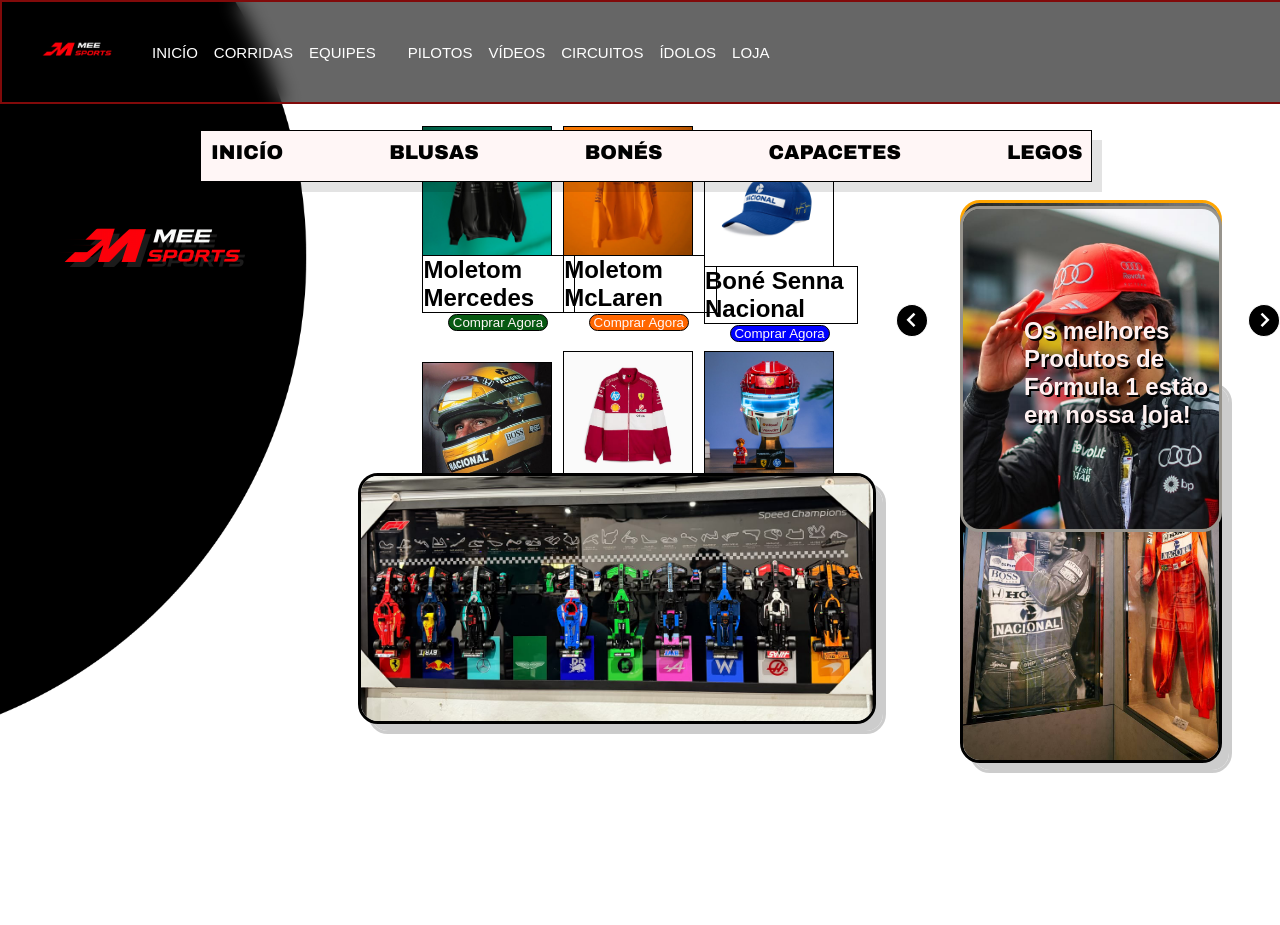
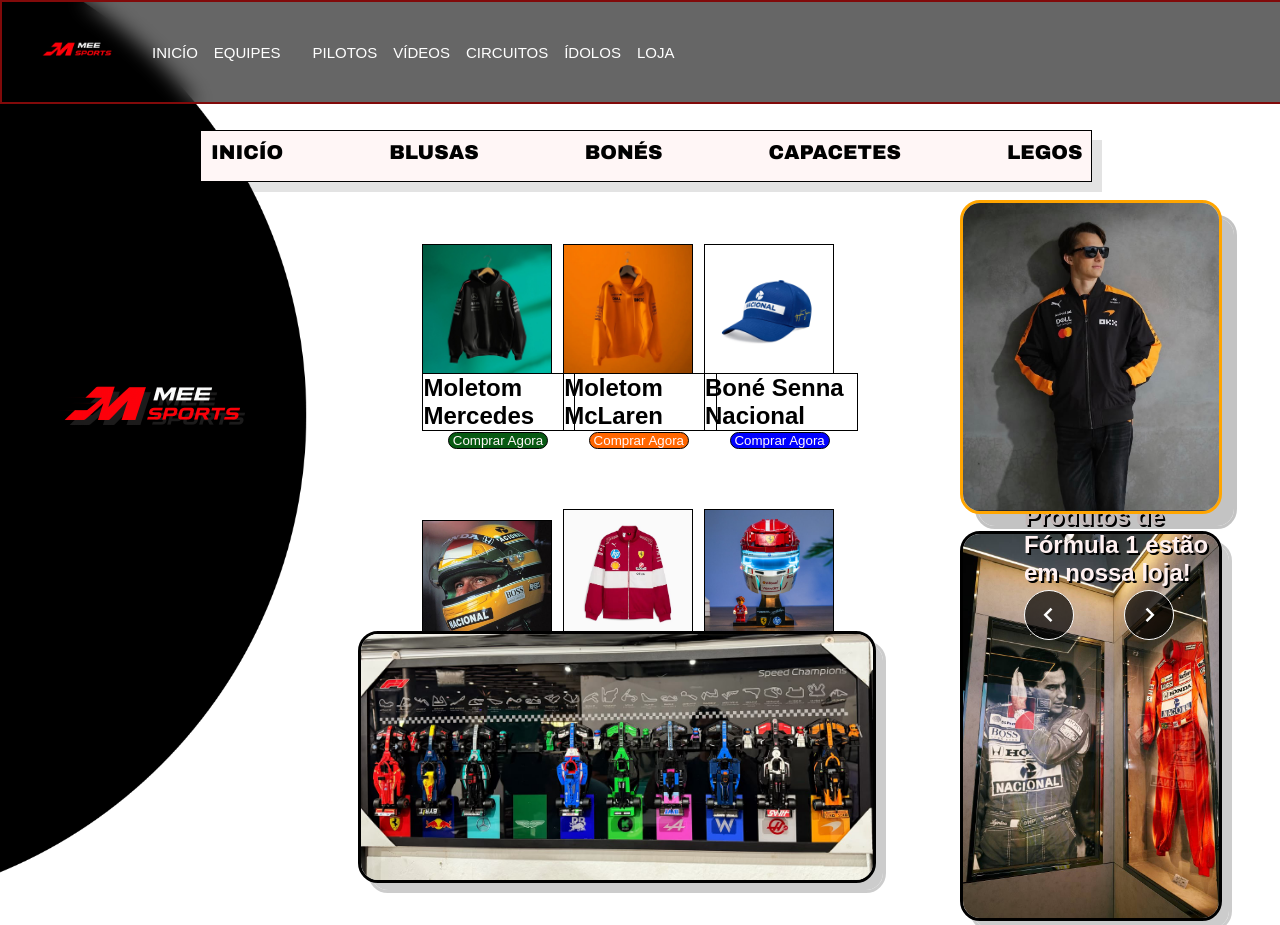
Before and after one commit to Brenosilvxz/mee-sports, a plain HTML site: page public/loja.html in a window 1280 px wide. Shown: the top 925 px of the page. Drawn offline with nearby package versions, Linux system fonts and the light colour scheme.

Commit message:
post: página login

```diff
--- /dev/null
+++ b/public/login.css
@@ -0,0 +1,64 @@
+* {
+    margin-top: 0 auto;
+    padding: auto;
+}
+body {
+    background: black;
+    color: #fff;
+}
+form {
+    display: flex;
+    flex-direction: column;
+    width: 13%;
+    text-align: center;
+    justify-content: center;
+    margin-left: 43%;
+    font-family: Arial, Helvetica, sans-serif;
+    background-color: rgb(0, 0, 0);
+    height: 350px;
+    border: 1px solid red;
+    border-radius: 20px;
+}
+input {
+    border-radius: 10px;
+    height: 40px;
+    margin-left: 10px;
+    margin-right: 10px;
+    margin-top: 10px;
+}
+button {
+    background-color: red;
+    width: 55%;
+    height: 10%;
+    border-radius: 10px;
+    margin-top: 20px;
+    color: #fff;
+    font-family: "Archivo Black", sans-serif;
+    border: none;
+    margin-left: 50px;
+    border: 1px solid white;
+}
+a {
+    text-decoration: none;
+    color: #fff;
+    list-style: none;
+}
+.logo {
+    width: 20%;
+    margin-left: 39%;
+}
+h2 {
+    font-size: 15px;
+    margin-top: 10px;
+    margin-left: -150px;
+    margin-bottom: -10px;
+}
+.circle {
+ width: 80%;
+ margin-top: -1100px;
+ margin-left: -40%;
+}
+form img {
+    width: 40%;
+    margin-left: 60px;
+}
--- a/public/loja.css
+++ b/public/loja.css
@@ -3,7 +3,7 @@
     font-family: Arial, Helvetica, sans-serif;
     max-height: 500px;
 }
-.img1 {
+/* .img1 {
     width: 20%;
     margin-top: 200px;
     border-radius: 20px;
@@ -26,13 +26,13 @@
     border: 3px solid rgb(51, 207, 255);
     margin-top: -390px;
     margin-bottom: 30px;
-    opacity: 0;
-}
+    opacity: 0; */
+/* } */
 .setas {
     margin-top: -250px;
     margin-left: 70%;
     display: flex;
-    justify-content: space-between;
+    justify-content: ;
 }
 .setas i {
     font-size: 30px;
@@ -103,17 +103,17 @@
 
 .produto3 {
     width: 10%;
-    margin-top: -200px;
+    margin-top: -600px;
     margin-left: 55%;
     border: 1px solid black;
-    margin-bottom: 100px;
+    margin-bottom: 280px;
 }
 .card3 h2 {
     color: black;
     margin-left: 55%;
     width: 152px;
     border: 1px solid black;
-    margin-top: -105px;
+    margin-top: -285px;
 }
 .card3 button {
     border-radius: 15px;
@@ -128,10 +128,11 @@
 
 .produto2 {
     width: 10%;
-    margin-top: -233px;
+    margin-top: -453px;
     margin-bottom: 100px;
     margin-left: 44%;
     border: 1px solid black;
+    margin-bottom: 280px;
 }
 
 .card2 h2 {
@@ -139,7 +140,7 @@
     margin-left: 44%;
     width: 152px;
     border: 1px solid black;
-    margin-top: -105px;
+    margin-top: -285px;
 }
 
 .card2 button {
@@ -155,8 +156,8 @@
 
 .produto1 {
     width: 10%;
-    margin-top: -234px;
-    margin-bottom: 100px;
+    margin-top: -734px;
+    margin-bottom: 280px;
     margin-left: 33%;
     border: 1px solid black;
 }
@@ -166,7 +167,7 @@
     margin-left: 33%;
     width: 151px;
     border: 1px solid black;
-    margin-top: -105px;
+    margin-top: -285px;
 }
 
 .card1 button {
@@ -181,7 +182,7 @@
 }
 .produto4 {
     width: 10%;
-    margin-top: 20px;
+    margin-top: -120px;
     margin-bottom: 100px;
     margin-left: 33%;
     border: 1px solid black;
@@ -345,3 +346,105 @@
 .list2 {
     display: flex;
 }
+ */
+
+
+
+ body {
+    max-width: 1513px;
+    font-family: Arial, Helvetica, sans-serif;
+    max-height: 500px;
+}
+
+.container-images {
+    position: relative;
+    width: 100%;
+    height: 500px;
+}
+
+.slider {
+    width: 20%;
+    border-radius: 20px;
+    margin-left: 75%;
+
+    position: absolute;
+    top: 200px;
+
+    opacity: 0;
+
+    transform: translateX(100px) scale(.9);
+
+    transition:
+    opacity .7s ease,
+    transform .7s ease;
+
+    filter: blur(4px);
+}
+
+/* efeito ativo */
+
+.slider.on {
+    opacity: 1;
+
+    transform: translateX(0) scale(1);
+
+    filter: blur(0);
+
+    z-index: 10;
+}
+
+/* bordas */
+
+.slider:nth-child(1) {
+    border: 3px solid orange;
+    filter: drop-shadow(15px 15px rgba(0, 0, 0, 0.234));
+}
+
+.slider:nth-child(2) {
+    border: 3px solid rgb(176, 51, 51);
+    filter: drop-shadow(15px 15px rgba(0, 0, 0, 0.234));
+}
+
+.slider:nth-child(3) {
+    border: 3px solid rgb(51, 207, 255);
+    filter: drop-shadow(15px 15px rgba(0, 0, 0, 0.234));
+}
+
+/* setas */
+
+.setas {
+    margin-top: 90px;
+    margin-left: 80%;
+
+    gap: 50px;
+
+    width: 320px;
+
+    position: relative;
+    z-index: 20;
+}
+
+.setas button {
+    width: 50px;
+    height: 50px;
+
+    border-radius: 100%;
+
+    background: rgba(0,0,0,.7);
+
+    border: 1px solid white;
+
+    cursor: pointer;
+
+    transition: .3s;
+}
+
+.setas button:hover {
+    background: red;
+    transform: scale(1.1);
+}
+
+.setas i {
+    color: white;
+    font-size: 30px;
+}
--- a/public/loja.html
+++ b/public/loja.html
@@ -2,7 +2,7 @@
 <html lang="pt-br">
 <head>
 
- <link rel="preconnect" href="https://fonts.googleapis.com">
+    <link rel="preconnect" href="https://fonts.googleapis.com">
     <link rel="preconnect" href="https://fonts.gstatic.com" crossorigin>
     <link href="https://fonts.googleapis.com/css2?family=Archivo+Black&display=swap" rel="stylesheet">
 
@@ -12,6 +12,8 @@
     <meta charset="UTF-8">
     <meta name="viewport" content="width=device-width, initial-scale=1.0">
     <title>Loja</title>
+
+    <link href='https://unpkg.com/boxicons@2.1.4/css/boxicons.min.css' rel='stylesheet'>
     <link rel="stylesheet" href="/public/styles.css">
     <link rel="stylesheet" href="/public/loja.css">
     <link href='https://unpkg.com/boxicons@2.1.4/css/boxicons.min.css' rel='stylesheet'>
@@ -24,13 +26,14 @@
                 <nav>
                   <ul>
                         <li><a href="/public/index.html">INICÍO</a></li>
-                        <li><a href="/public/">CORRIDAS</a></li>
                         <li><a href="/public/equipes.html">EQUIPES <a></li>
                         <li><a href="/public/pilotos.html">PILOTOS</a></li>
                         <li><a href="/public/videos.html">VÍDEOS</a></li>
                         <li><a href="/public/circuitos.html">CIRCUITOS</a></li>
                         <li><a href="/public/idolos.html">ÍDOLOS</a></li>
                         <li><a href="/public/loja.html">LOJA</a></li>
+                        <li><a href="login.html"><i class='bx bx-user-circle'></i></a></li>
+
 
                     </ul>
                 </nav>
@@ -39,7 +42,7 @@
     </main>
         <article class="subheader">
             <ul>
-                <li><a href="inicioLoja.html">Inicío</a></li>
+                <li><a href="Loja.html">Inicío</a></li>
                 <li><a href="moletom.html">Blusas</a></li>
                 <li><a href="bone.html">Bonés</a></li>
                 <li><a href="capacetes.html">Capacetes</a></li>
@@ -48,13 +51,13 @@
         </article>
 
     <section class="carrossel2">
-        <div class="list2">
-     <div class="container-images">
-            <img src="./img/loja9.jpg" class="img1" alt="">
-            <img src="./img/loja8.jpg" class="img2" alt="">
-            <img src="./img/loja10.jpg" class="img3" alt="">
+    <div class="list2">
+         <div class="container-images">
+    <img src="./img/loja9.jpg" class="slider on" alt="">
+    <img src="./img/loja8.jpg" class="slider" alt="">
+    <img src="./img/loja10.jpg" class="slider" alt="">
+         </div>
     </div>
-        </div>
     </section>
     <div class="setas">
             <button id="prev"><i class='bx bx-chevron-left'></i></button>
--- a/public/loja.js
+++ b/public/loja.js
@@ -1,33 +1,79 @@
+// const slider = document.querySelectorAll('.slider')
+// const btnPrev = document.getElementById('prev')
+// const btnNext = document.getElementById('next')
+
+// let currentSlide = 0;
+// function hideSlider() {
+//     slider.forEach(item => item.classList.remove('on') )
+// }
+
+// function showSlider() {
+//     slider[currentSlide].classList.add('on')
+// }
+// function nextSlider() {
+//     hideSlider
+//     if(currentSlide === slider.length -1) {
+//         currentSlide = 0
+//     } else {
+//         currentSlide++
+//     }
+//     showSlider()
+// }
+// function prevSlider() {
+//     hideSlider
+//     if(currentSlide === slider.length -1) {
+//         currentSlide = 0
+//     } else {
+//         currentSlide--
+//     }
+//     showSlider()
+// }
+
+// btnNext.addEventListener('click', () => nextSlider)
+// btnPrev.addEventListener('click', () => prevSlider)
+
+
 const slider = document.querySelectorAll('.slider')
 const btnPrev = document.getElementById('prev')
 const btnNext = document.getElementById('next')
 
-let currentSlide = 0;
+let currentSlide = 0
+
 function hideSlider() {
-    slider.forEach(item => item.classList.remove('on') )
+    slider.forEach(item => {
+        item.classList.remove('on')
+    })
 }
 
 function showSlider() {
     slider[currentSlide].classList.add('on')
 }
+
 function nextSlider() {
-    hideSlider
+
+    hideSlider()
+
     if(currentSlide === slider.length -1) {
         currentSlide = 0
     } else {
         currentSlide++
     }
+
     showSlider()
 }
+
 function prevSlider() {
-    hideSlider
-    if(currentSlide === slider.length -1) {
-        currentSlide = 0
+
+    hideSlider()
+
+    if(currentSlide === 0) {
+        currentSlide = slider.length -1
     } else {
         currentSlide--
     }
+
     showSlider()
 }
 
-btnNext.addEventListener('click', () => nextSlider)
-btnPrev.addEventListener('click', () => prevSlider)
+btnNext.addEventListener('click', nextSlider)
+btnPrev.addEventListener('click', prevSlider)
--- a/public/styles.css
+++ b/public/styles.css
@@ -657,3 +657,13 @@
 .backLoja {
     background: white;
 }
+
+li a i{
+ margin-left: 6000%;
+ width: 15px;
+ cursor: pointer;
+ transform: scale(2);
+}
+li a i:hover {
+    color: red;
+}
```
Also changed, not shown: public/audi.html (+2 -1 lines), public/equipes.html (+2 -1 lines), public/idolos.html (+2 -1 lines), public/index.html (+1 -1 lines), public/login.html (added, +37 -0 lines), public/mclaren.html (+3 -1 lines), public/mercedes.html (+2 -2 lines), public/img/user.svg (added), 1 other file.
